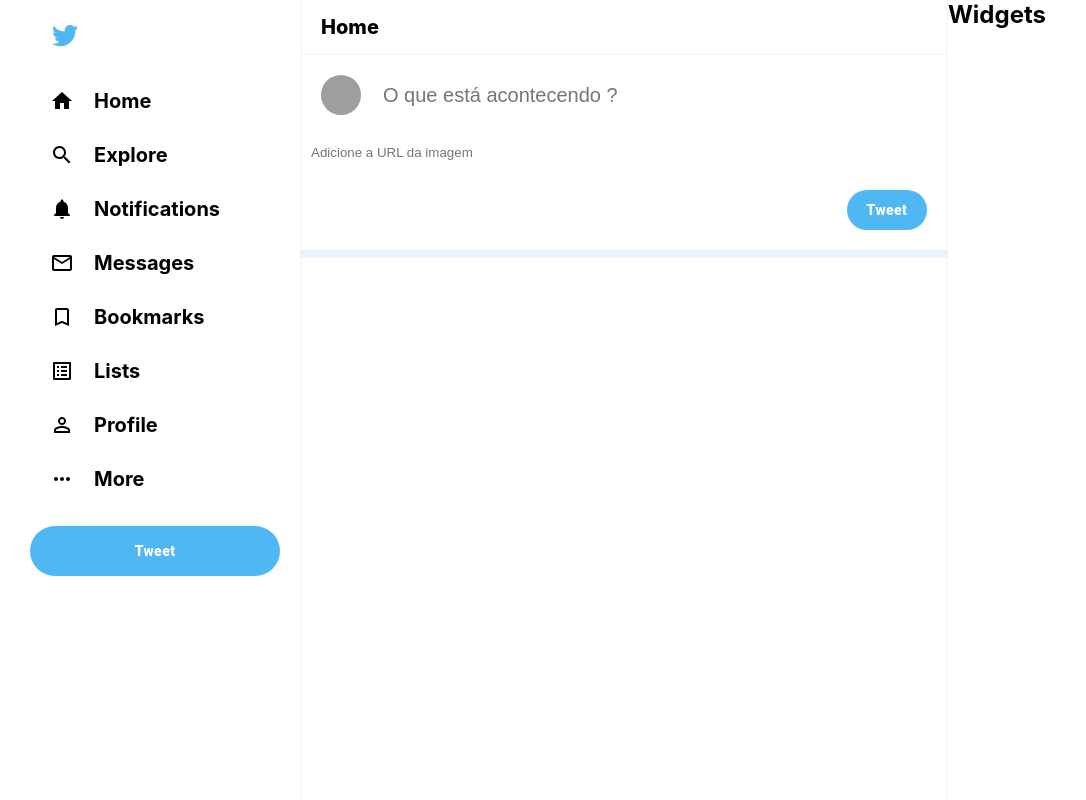
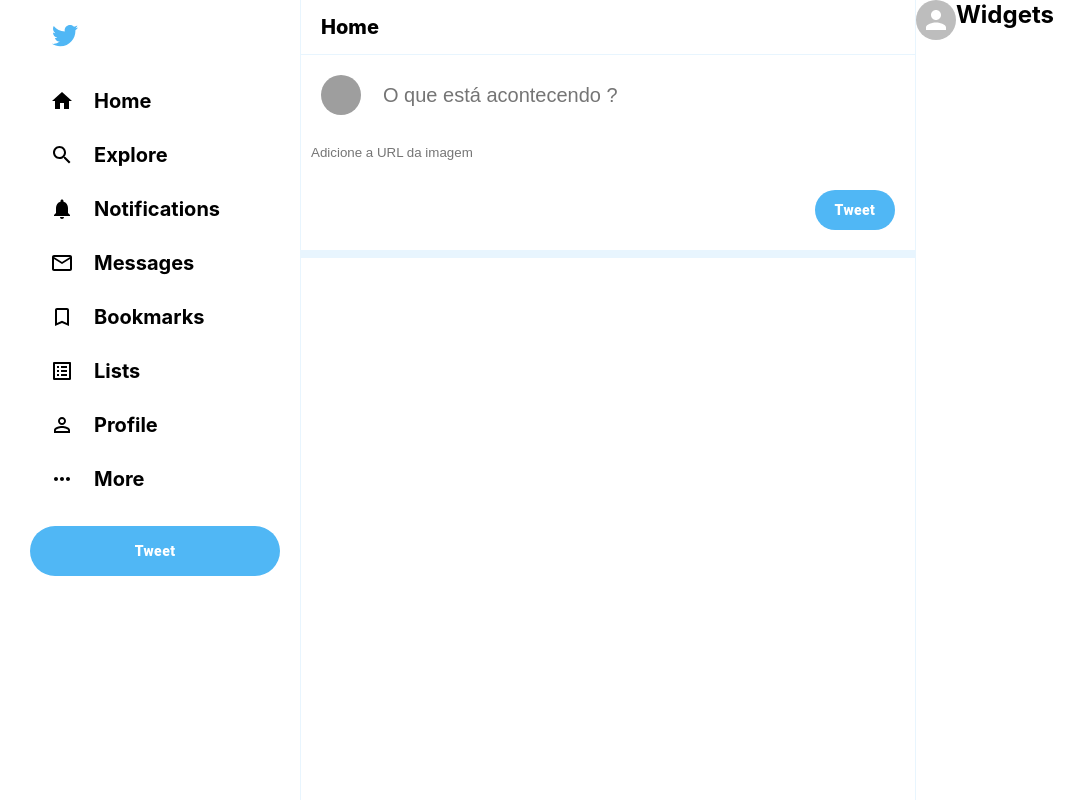
Before and after one commit to Nicochess/small-social-media, a React (Create React App) app: page / in a window 1280 px wide. Shown: the whole page, without its empty margins (0-1086 px from the left). Built offline with nearby package versions, Linux system fonts and the light colour scheme; grey boxes are pictures that could not be loaded.

Commit message:
feat: creating post component

```diff
--- a/src/App.jsx
+++ b/src/App.jsx
@@ -3,6 +3,7 @@
 import Sidebar from "./components/Sidebar/Sidebar";
 import Feed from "./components/Feed/Feed";
 import Widgets from "./components/Widgets/Widgets";
+import Post from "./components/Post/Post";
 
 function App() {
   return (
@@ -13,6 +14,8 @@
       {/*Feed */}
       <Feed />
 
+      <Post />
+
       {/* Widgets */}
       <Widgets />
     </div>
--- /dev/null
+++ b/src/components/Post/Post.jsx
@@ -0,0 +1,14 @@
+import { Avatar } from "@mui/material";
+import React from "react";
+
+const Post = ({ displayName, username, verified, text, image, avatar }) => {
+  return (
+    <div class="post">
+      <div className="post__avatar">
+        <Avatar />
+      </div>
+    </div>
+  );
+};
+
+export default Post;
--- a/src/sass/styles.scss
+++ b/src/sass/styles.scss
@@ -5,6 +5,7 @@
 
 @import "../components/Feed/feed";
 @import '../components/TweetBox/tweetBox';
+@import "../components/Post/post";
 
 @import '../components/Widgets/widgets';
 
```
Also changed, not shown: src/components/Post/_post.scss (added).
